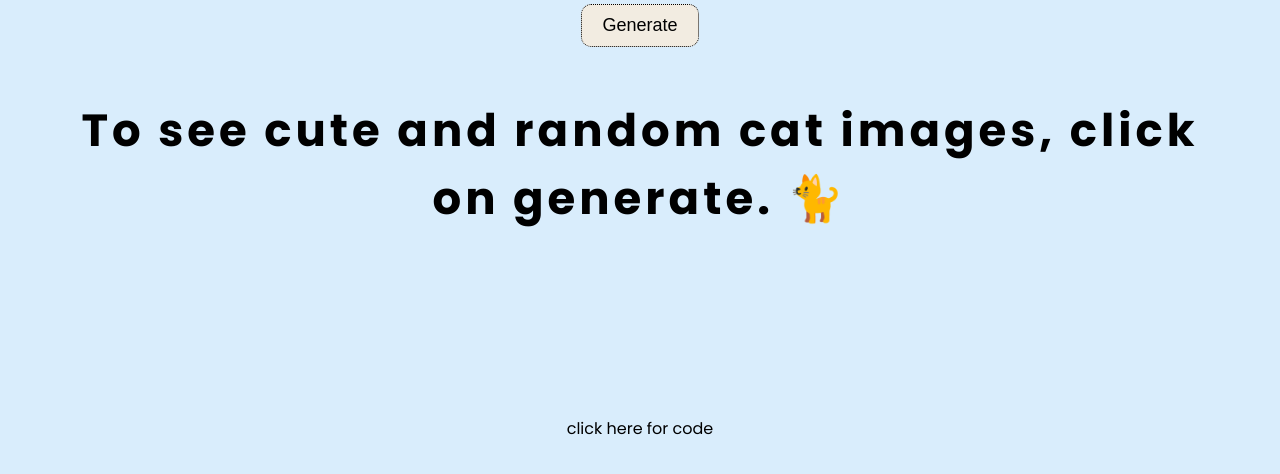
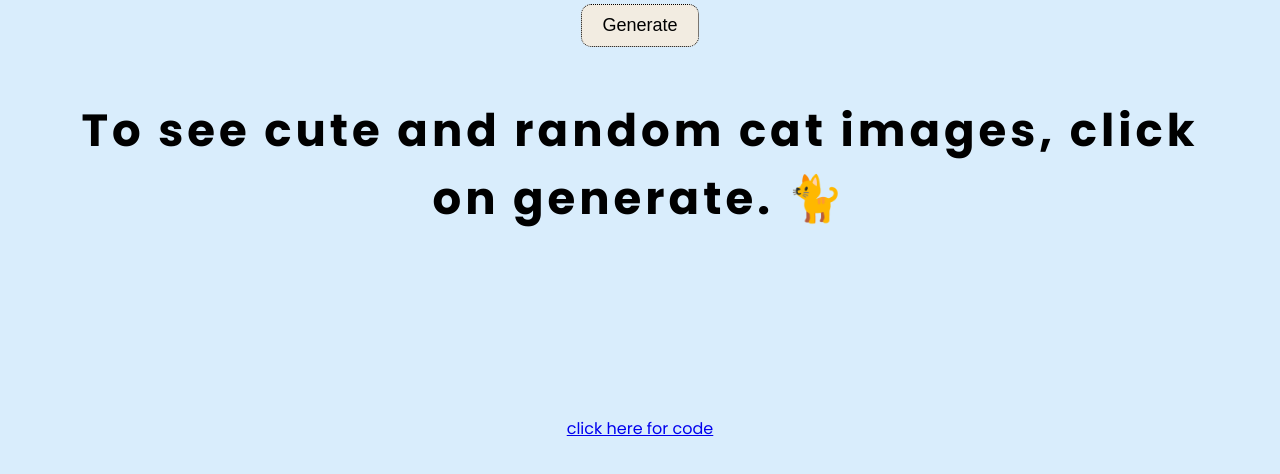
Before and after one commit to RAM844/Cat-image-generator-, a plain HTML site: page index.html in a window 1280 px wide. Shown: the part 292-766 px from the top of the page. Drawn offline with Linux system fonts and the light colour scheme; a web font is replaced by a local one.

Commit message:
added github link

```diff
--- a/index.html
+++ b/index.html
@@ -28,7 +28,7 @@
     </div>
 
     <div class="right-col">
-        <p><a href="https://github.com/RAM844/Cat-image-generator-"></a>click here for code</p>
+        <p><a href="https://github.com/RAM844/Cat-image-generator-" target="_blank">click here for code</a></p>
         <div class="cats-image-div"></div>
     </div>
 
```
